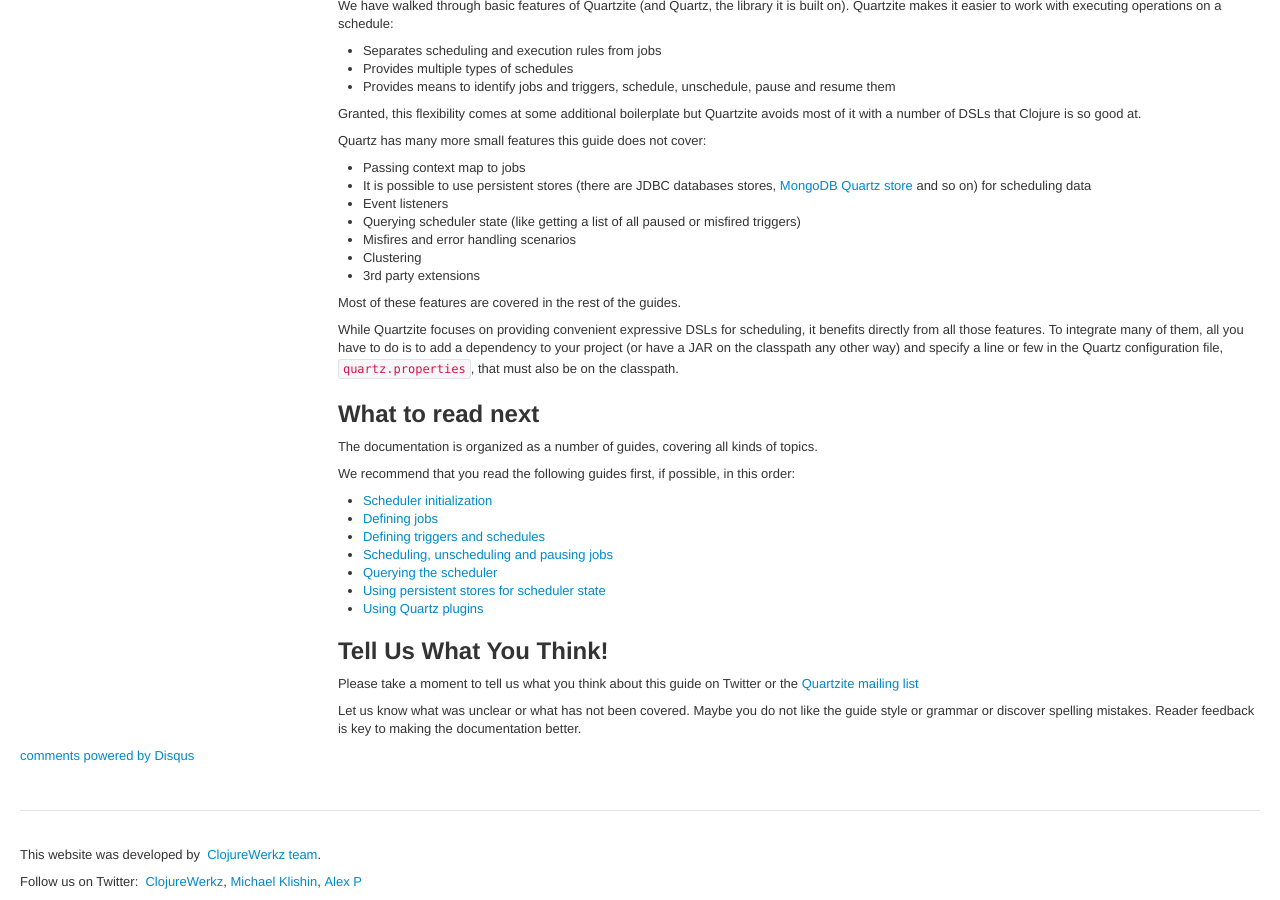
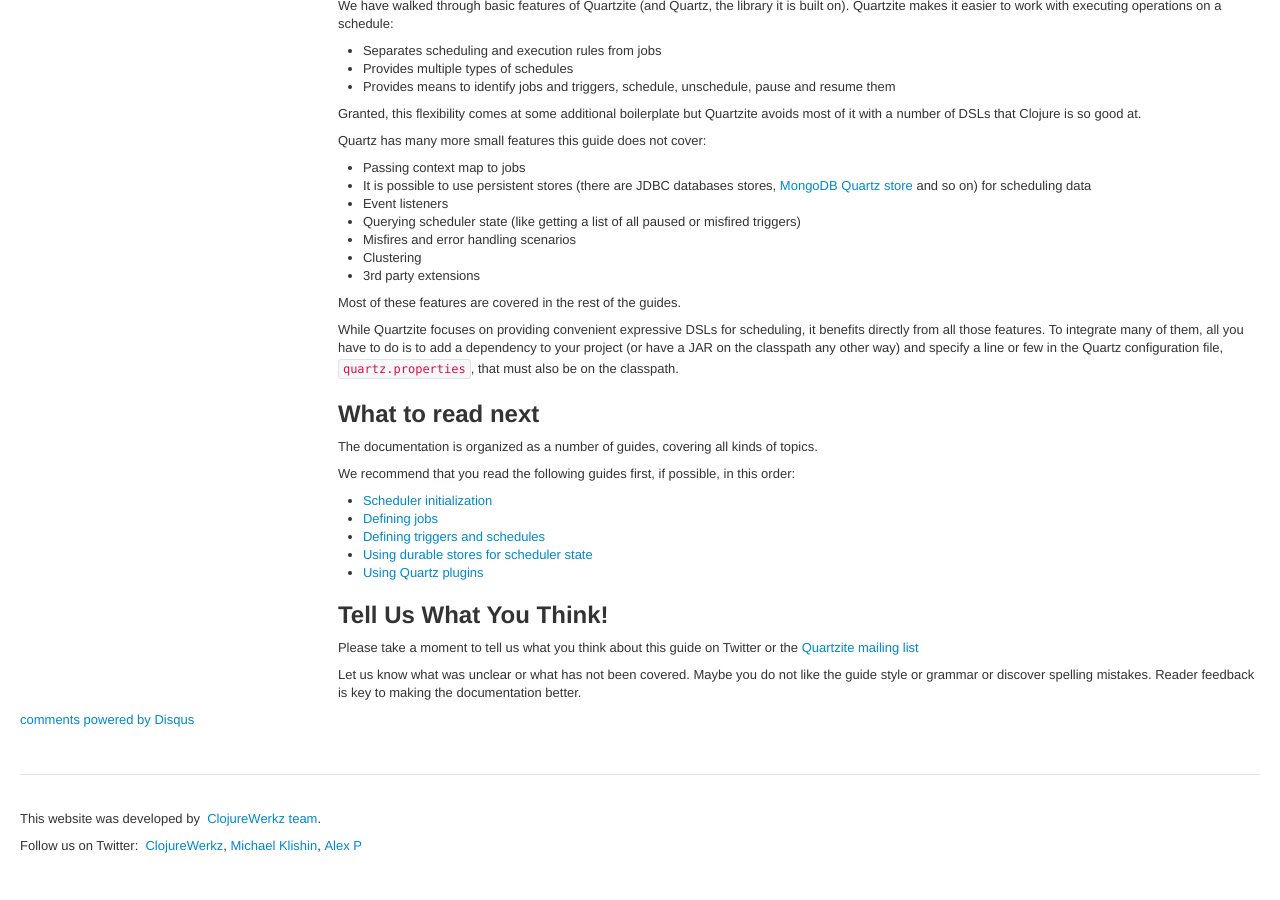
Before and after one commit to clojurewerkz/quartzite.docs, a Jekyll site: the page built from articles/getting_started.md, in a window 1280 px wide and 900 px high, scrolled down 7679 px. Built offline with Jekyll 4.4.1, drawn with Linux system fonts in a browser that asks for light colours; some web fonts are replaced; Markdown is read by kramdown in place of the engine named in the settings; comment, search, counter and statistics services are not loaded; after the commit the page ends 8543 px from its top, so only the background shows below that.

Commit message:
Don't link to guides that we ended up omitting/rolling into other guides

```diff
--- a/articles/getting_started.md
+++ b/articles/getting_started.md
@@ -436,9 +436,7 @@
  * [Scheduler initialization](/articles/scheduler.html)
  * [Defining jobs](/articles/jobs.html)
  * [Defining triggers and schedules](/articles/triggers.html)
- * [Scheduling, unscheduling and pausing jobs](/articles/unscheduling_and_pausing.html)
- * [Querying the scheduler](/articles/querying.html)
- * [Using persistent stores for scheduler state](/articles/persistent_quartz_stores.html)
+ * [Using durable stores for scheduler state](/articles/durable_quartz_stores.html)
  * [Using Quartz plugins](/articles/quartz_plugins.html)
 
 
```
